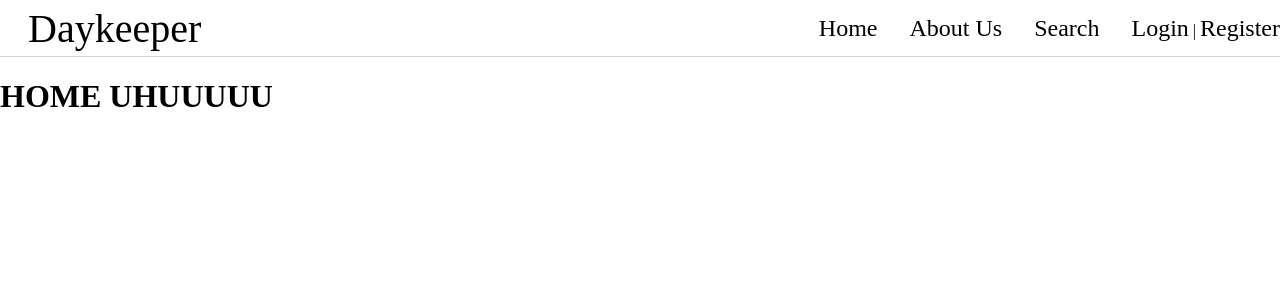
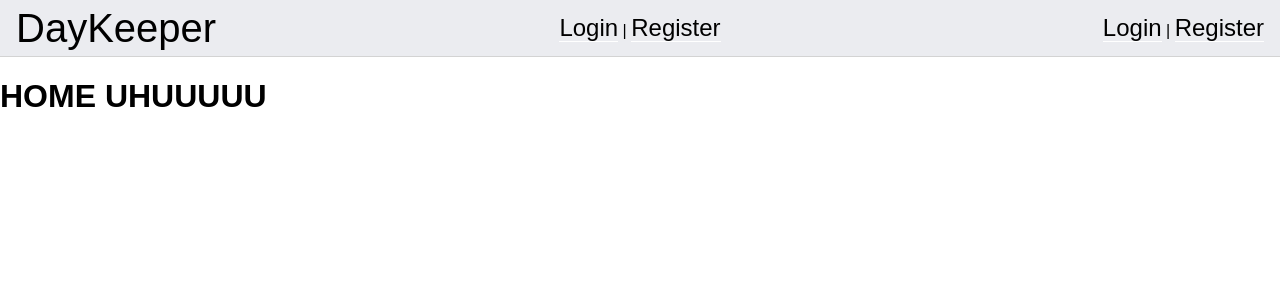
Before and after one commit to Luciano655dev/DayKeeper-API, a React (Vite) app in the folder website/: page / in a window 1280 px wide. Shown: the top 300 px of the page. Built offline with nearby package versions, Linux system fonts and the light colour scheme.

Commit message:
melhoria na navbar

```diff
--- a/website/package.json
+++ b/website/package.json
@@ -13,6 +13,7 @@
     "@giphy/js-fetch-api": "^5.4.0",
     "@giphy/react-components": "^9.3.0",
     "axios": "^1.6.3",
+    "better-format": "^0.0.8",
     "cors": "^2.8.5",
     "js-cookie": "^3.0.5",
     "jsonwebtoken": "^9.0.2",
--- a/website/src/components/navbar/dropDown.tsx
+++ b/website/src/components/navbar/dropDown.tsx
@@ -1,30 +1,35 @@
 // Dropdown.js
 import { StyledImage } from './navbarCSS'
 import { useState } from 'react';
-import { Link, useNavigate } from 'react-router-dom';
+import { Link } from 'react-router-dom';
 import styled from 'styled-components';
 
 const DropdownContainer = styled.div`
   position: relative;
   display: inline-block;
-  margin-right: 10px;
 `;
 
 const DropdownMenu = styled.div`
   position: absolute;
-  top: 95%;
-  right: -2vw;
+  top: calc(6vh - 5px);
+  right: 0;
+
   background-color: #fff;
+  border: 1px solid lightgray;
+  border-radius: 0.5em;
+
+  padding: 1em;
+
   display: ${(props: any) => (props.isOpen ? 'flex' : 'none')};
   flex-direction: column;
-  justify-content: center;
-  align-items: end; /* start or center too */
+  align-items: center;
 `;
 
 const MenuItem = styled.button`
   padding: 10px;
   font-size: 1em;
   width: 6em;
+  margin-top: 0.5em;
   &:hover {
     background-color: #f1f1f1;
   }
@@ -47,16 +52,15 @@ const StyledLink = styled(Link)`
 `
 
 const Dropdown = ({ options, text, url }: any) => {
-  const navigate = useNavigate()
   const [isOpen, setIsOpen] = useState(false)
 
-  const openDropdown = () => setIsOpen(true)
-  const closeDropdown = () => setIsOpen(false)
+  const toggleDropdown = () => setIsOpen(!isOpen)
 
   return (
     <DropdownContainer>
-      <StyledImage onClick={()=>navigate(`/${text}`)} onMouseEnter={openDropdown} onMouseLeave={closeDropdown} src={url}></StyledImage>
-      <DropdownMenu isOpen={isOpen} onMouseEnter={openDropdown} onMouseLeave={closeDropdown}>
+      <StyledImage onClick={()=>toggleDropdown()} src={url}></StyledImage>
+
+      <DropdownMenu isOpen={isOpen}>
         <StyledLink to={`/${text}`}>{text}</StyledLink>
         {options.map((option: any, index: any) => (
           <MenuItem key={index} onClick={option.func}>{option.text}</MenuItem>
--- a/website/src/components/navbar/navbar.tsx
+++ b/website/src/components/navbar/navbar.tsx
@@ -1,43 +1,48 @@
-import { Container, Logo, List, StyledLink } from './navbarCSS';
+import { GlobalStyle, Container, Logo, StyledLink } from './navbarCSS';
 import Dropdown from './dropDown';
 import { useState, useEffect } from 'react';
 import { useLocation, useNavigate } from 'react-router-dom';
+import { useSelector } from 'react-redux'
 import Cookies from 'js-cookie';
 import axios from 'axios';
 
 export default function Navbar() {
-  const [token, setToken] = useState('');
-  const [loadingToken, setLoadingToken] = useState(true);
-  const location = useLocation();
-  const navigate = useNavigate();
+  const [token, setToken] = useState('')
+  const [loadingToken, setLoadingToken] = useState(true)
+  const question = useSelector((state: any) => state.questionReducer)
+  const location = useLocation()
+  const navigate = useNavigate()
 
   useEffect(() => {
-    const storedToken = Cookies.get('userToken');
-    setToken(storedToken || '');
-    setLoadingToken(false);
-  }, [location]);
+    const storedToken = Cookies.get('userToken')
+    setToken(storedToken || '')
+    setLoadingToken(false)
+  }, [location])
 
   const handleLogout = () => {
-    Cookies.remove('userToken');
-    setToken('');
-    navigate('/');
-  };
+    Cookies.remove('userToken')
+    setToken('')
+    navigate('/')
+  }
 
   return (
     <Container>
-      <Logo>Daykeeper</Logo>
+      <GlobalStyle></GlobalStyle>
+      <div className='logoContainer'>
+        <Logo>DayKeeper</Logo>
+      </div>
 
-      <List>
-        <li>
-          <StyledLink to='/'>Home</StyledLink>
-        </li>
-        <li>
-          <StyledLink to='/about'>About Us</StyledLink>
-        </li>
-        <li>
-          <StyledLink to='/search'>Search</StyledLink>
-        </li>
+      {
+        loadingToken ? null : token.length ? <div className='dayInfo'>
+          <h1>{question.date}</h1>
+          <h2> . {question.question}</h2>
+        </div> : <NotLogged></NotLogged>
+      }
+
+      <div className='userDiv'>
         {loadingToken ? null : token.length ? (
+          <div className='user'>
+            <button onClick={()=>navigate('/publish')}>+ CREATE</button>
             <Logged
               token={token}
               handleLogout={handleLogout}
@@ -45,10 +50,11 @@ export default function Navbar() {
               handlePost={() => navigate('/publish')}
               handleFollowRequest={()=>navigate('/follow_requests')}
             />
+          </div>
         ) : (
           <NotLogged />
         )}
-      </List>
+      </div>
     </Container>
   );
 }
@@ -94,13 +100,13 @@ function Logged({ token, handleLogout, handleConfig, handlePost, handleFollowReq
     }
   ];
   return (
-    <li>
+    <div>
       <Dropdown text={userInfo.name} url={userInfo.profile_picture.url} options={
         userInfo.private ?
           [ ...options, { text: 'Follows', func: handleFollowRequest } ] :
           options
       } />
-    </li>
+    </div>
   );
 }
 
--- a/website/src/components/navbar/navbarCSS.tsx
+++ b/website/src/components/navbar/navbarCSS.tsx
@@ -1,44 +1,84 @@
-import styled from 'styled-components'
+import styled, { createGlobalStyle } from 'styled-components'
 import { Link } from 'react-router-dom'
 
+export const GlobalStyle = createGlobalStyle`
+    * {
+        @import url('../../font.css');
+        font-family: "Montserrat", sans-serif;
+        font-style: normal;
+    }
+`
+
 export const Container = styled.nav`
+    display: flex;
+    justify-content: center;
+    align-items: center;
     position: sticky;
-    width: 100vw;
+
+    max-width: 100vw;
     height: 7vh;
-
-    display: flex;
-    align-items: center;
+    padding-right: 1em;
+    padding-left: 1em;
 
     border-bottom: 1px solid lightgray;
 
-    background-color: white;
+    background-color: #EBECF0;
+
+    .logoContainer {
+        position: absolute;
+        left: 1em;
+    }
+
+    .dayInfo {
+        display: flex;
+        flex-direction: row;
+        max-width: 30em;
+
+        h2 {
+            white-space: nowrap;
+            overflow-x: hidden;
+        }
+    }
+
+    .userDiv {
+        position: absolute;
+        right: 1em;
+        .user {
+            display: flex;
+            flex-direction: row;
+            align-items: center;
+
+            button {
+                border: 0;
+                font-weight: 1000;
+
+                padding: 0.5em;
+                cursor: pointer;
+
+                margin-right: 1em;
+
+                border-radius: 0.5em;
+                border: 1px solid gray;
+
+                transition: 0.2s;
+
+                &:hover {
+                    border-radius: 1em;
+                }
+            }
+        }
+    }
 `
 
 export const Logo = styled(Link)`
-    position: absolute;
-    margin: 0;
-    margin-left: 0.7em;
     font-size: 40px;
     font: bold;
     color: black;
     text-decoration: none;
 `
 
-export const List = styled.ul`
-    position: absolute;
-    right: 0;
-    display: flex;
-    list-style: none;
-    align-items: center;
-
-    li{
-        margin-right: 2em;
-    };
-`
-
 export const StyledLink = styled(Link)`
     margin: 0;
-    padding-top: 10px;
     font-size: 1.5em;
 
     color: black;
@@ -57,6 +97,6 @@ export const StyledImage = styled.img`
     margin: 0;
     width: 50px;
     height: 50px;
-    border-radius: 100px;
+    border-radius: 50%;
     cursor: pointer;
 `
--- a/website/src/main.tsx
+++ b/website/src/main.tsx
@@ -53,6 +53,26 @@ const isAuthenticated = async () => {
   }
 }
 
+const getTodayQuestion = async() => {
+  const userToken = Cookies.get('userToken')
+
+  try{
+    const date = new Date()
+    const todayDate = `${String(date.getDate()).padStart(2, '0')}-${String(date.getMonth()+1).padStart(2, '0')}-${String(date.getFullYear())}`
+
+    const response = await axios.get(`http://localhost:3000/question/${todayDate}`,
+    { headers: { Authorization: `Bearer ${userToken}` } })
+
+    return {
+      date: todayDate,
+      question: response.data.question
+    }
+  } catch (error) {
+    console.log(error)
+    return null
+  }
+}
+
 // Private Route Component
 const PrivateRoute = ({ element }: any) => {
   const dispatch = useDispatch()
@@ -61,14 +81,24 @@ const PrivateRoute = ({ element }: any) => {
 
   React.useEffect(() => {
     isAuthenticated().then((authenticated: any) => {
+
+      getTodayQuestion().then((question: any) => {
         setAuthenticated(authenticated.isAuth)
+
+        // dispatch user data
         dispatch({ type: 'user', payload: {
           name: authenticated.response.data.user.name,
           id: authenticated.response.data.user._id,
           pfp: authenticated.response.data.user.profile_picture,
           private: authenticated.response.data.user.private
         } })
+
+        // dispatch question data
+        dispatch({ type: 'question', payload: {...question} })
+
         setLoading(false)
+      })
+
     })
   }, [])
 
--- a/website/src/pages/Home/home.tsx
+++ b/website/src/pages/Home/home.tsx
@@ -1,8 +1,8 @@
 import { useSelector } from "react-redux"
 
 function Home(){
-    const user = useSelector((state: any) => state.userReducer)
-    console.log(user)
+    const question = useSelector((state: any) => state.questionReducer)
+    console.log(question)
     return <div>
         <h1>HOME UHUUUUU</h1>
     </div>
--- /dev/null
+++ b/website/src/pages/MainCSS.tsx
@@ -0,0 +1,5 @@
+import styled from 'styled-components'
+
+export const StyledMain = styled.div`
+    display: flex;
+`
--- a/website/src/pages/User/Edit/editProfile.tsx
+++ b/website/src/pages/User/Edit/editProfile.tsx
@@ -51,7 +51,7 @@ export default function EditProfile() {
                     private: responseLoggedInUser.data.user.private
                 })
 
-                setLoading(false)
+    setLoading(false)
             } catch (error) {
                 console.error('Erro ao obter informações do usuário:', error)
                 setErrMsg('Erro ao obter informações do usuário')
--- /dev/null
+++ b/website/src/redux/question/reducer.tsx
@@ -0,0 +1,12 @@
+const initialState = {
+    date: '',
+    question: ''
+}
+
+export const questionReducer = (state = initialState, action: any)=>{
+    if(action.type == 'question') return { ...action.payload  }
+
+    return state
+}
+
+export default questionReducer
--- a/website/src/redux/rootReducer.tsx
+++ b/website/src/redux/rootReducer.tsx
@@ -1,9 +1,11 @@
 import { combineReducers } from 'redux'
 
 import userReducer from './user/reducer'
+import questionReducer from './question/reducer'
 
 const rootReducer = combineReducers({
-    userReducer
+    userReducer,
+    questionReducer
 })
 
 export default rootReducer
```
Also changed, not shown: 2 other files (tests, documents, lock files or other folders). Lines whose indentation alone changed are shown as unchanged.
